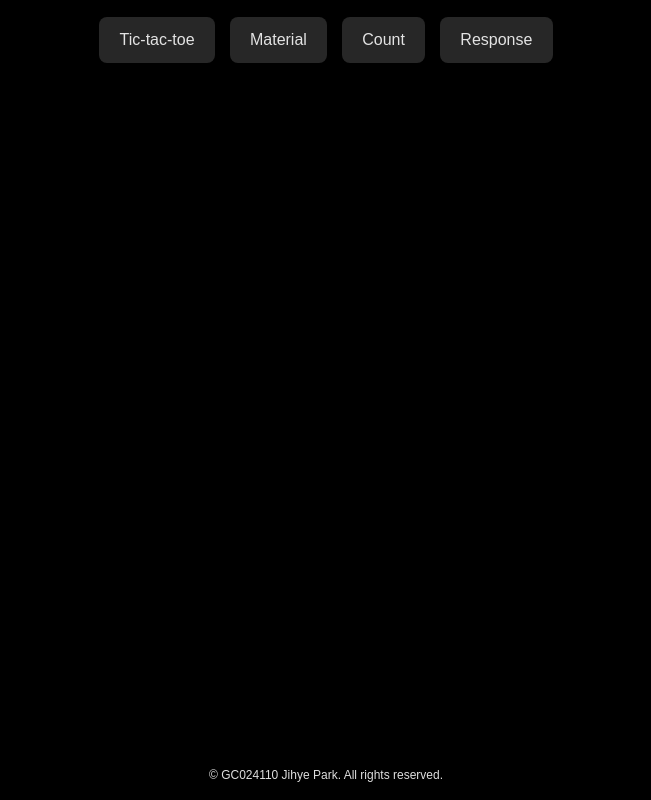
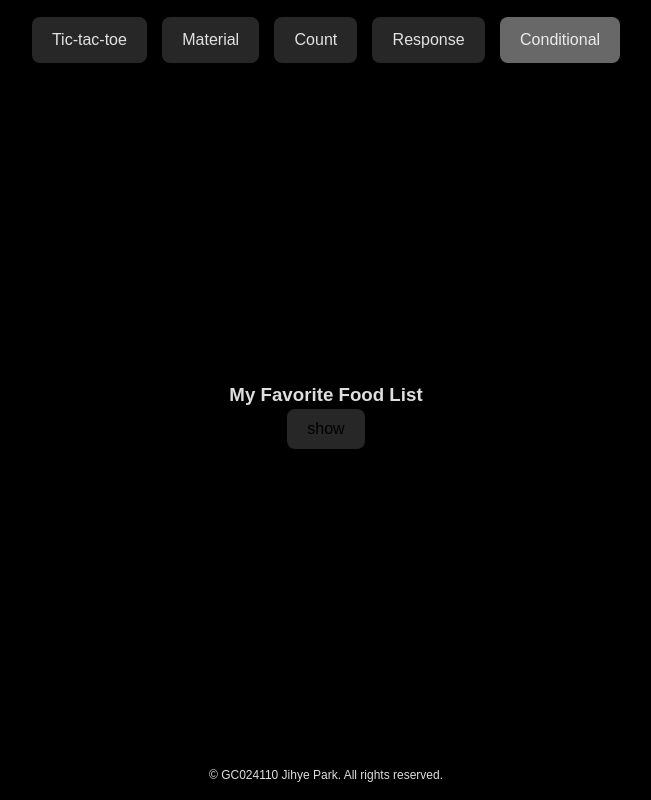
Before and after one commit to FED-104-6/react-024110, a React (Vite) app: page /conditional in a window 1280 px wide. Shown: the whole page, without its empty margins (314-965 px from the left). Built offline with nearby package versions, Linux system fonts and the light colour scheme.

Commit message:
250909: I just did exercise02 --- It is pages/05_~~~

```diff
--- a/src/App.jsx
+++ b/src/App.jsx
@@ -6,6 +6,7 @@ import Tictactoe from "./pages/01_Tictactoe";
 import Material from "./pages/02_material";
 import Count from "./pages/03_count";
 import Response from "./pages/04_response";
+import Conditional from "./pages/05_contitional_list_state";
 
 function App() {
     return (
@@ -18,6 +19,7 @@ function App() {
                     <Route path="/material" element={<Material />} />
                     <Route path="/count" element={<Count />} />
                     <Route path="/response" element={<Response />} />
+                    <Route path="/conditional" element={<Conditional />} />
                 </Routes>
             </div>
             <Footer />
--- a/src/components/header/header.jsx
+++ b/src/components/header/header.jsx
@@ -9,6 +9,7 @@ export default function Header() {
                 <NavLink to="/material" className={({ isActive }) => (isActive ? "active" : undefined)}>Material</NavLink>
                 <NavLink to="/count" className={({ isActive }) => (isActive ? "active" : undefined)}>Count</NavLink>
                 <NavLink to="/response" className={({ isActive }) => (isActive ? "active" : undefined)}>Response</NavLink>
+                <NavLink to="/conditional" className={({ isActive }) => (isActive ? "active" : undefined)}>Conditional</NavLink>
             </nav>
         </header>
     )
--- /dev/null
+++ b/src/pages/05_conditional_list_state.css
@@ -0,0 +1,3 @@
+.clicked {
+    background-color: pink;
+}
--- /dev/null
+++ b/src/pages/05_contitional_list_state.jsx
@@ -0,0 +1,32 @@
+import { useState } from "react";
+
+export default function Conditional() {
+    // state
+    const [isOpened, setIsOpened] = useState(false);
+
+    return (
+        <div>
+            <h3>My Favorite Food List</h3>
+            <button onClick={() => setIsOpened(!isOpened)}>show</button>
+            {/* conditional */}
+            <FoodList isOpened={isOpened}></FoodList>
+        </div>
+    );
+}
+
+function FoodList({ isOpened }) {
+    // list
+    const myFood = ["Tteokbokki", "Sweet potato fries", "Spicy Chicken"];
+
+    if (isOpened) {
+        return (
+            <ul>
+                {myFood.map((food, index) => (
+                    <li key={index}>
+                        {food}
+                    </li>
+                ))}
+            </ul>
+        );
+    }
+}
```
